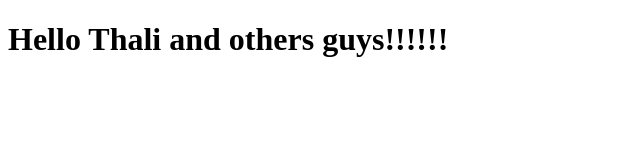
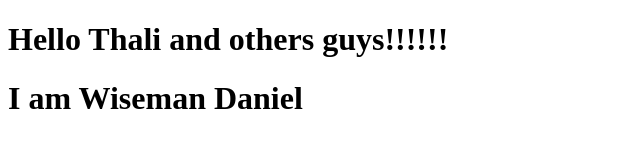
Before and after one commit to Thalitha-hub/-exple-repo, a plain HTML site: page index.html in a window 1280 px wide. Shown: the whole page, without its empty margins (0-640 px from the left). Drawn offline with Linux system fonts and the light colour scheme.

Commit message:
Just for learning purpose...I added my name

```diff
--- a/index.html
+++ b/index.html
@@ -8,5 +8,6 @@
 </head>
 <body>
   <h1>Hello Thali and others guys!!!!!!</h1>
+  <h1>I am Wiseman Daniel</h1>
 </body>
 </html>
```
